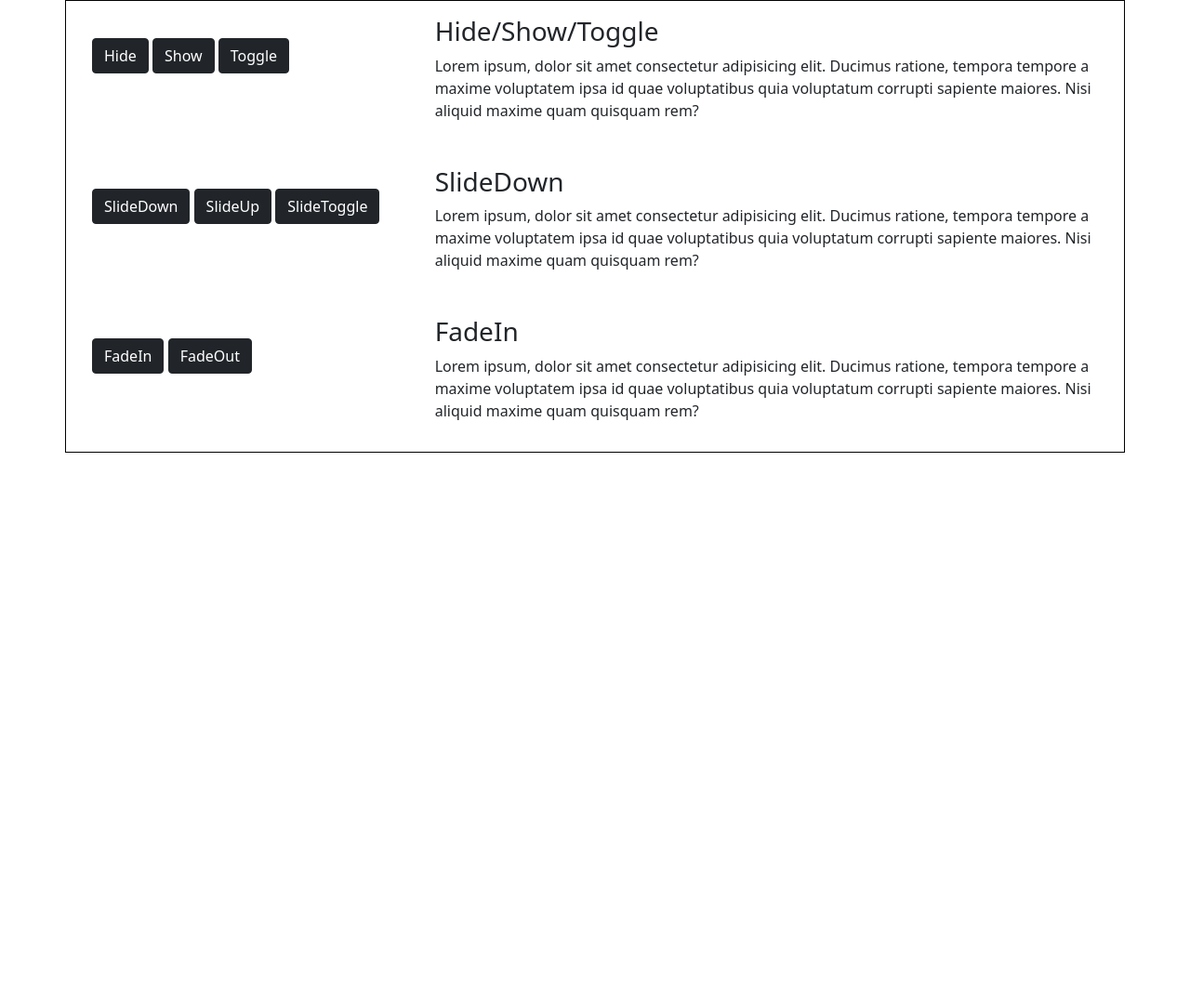
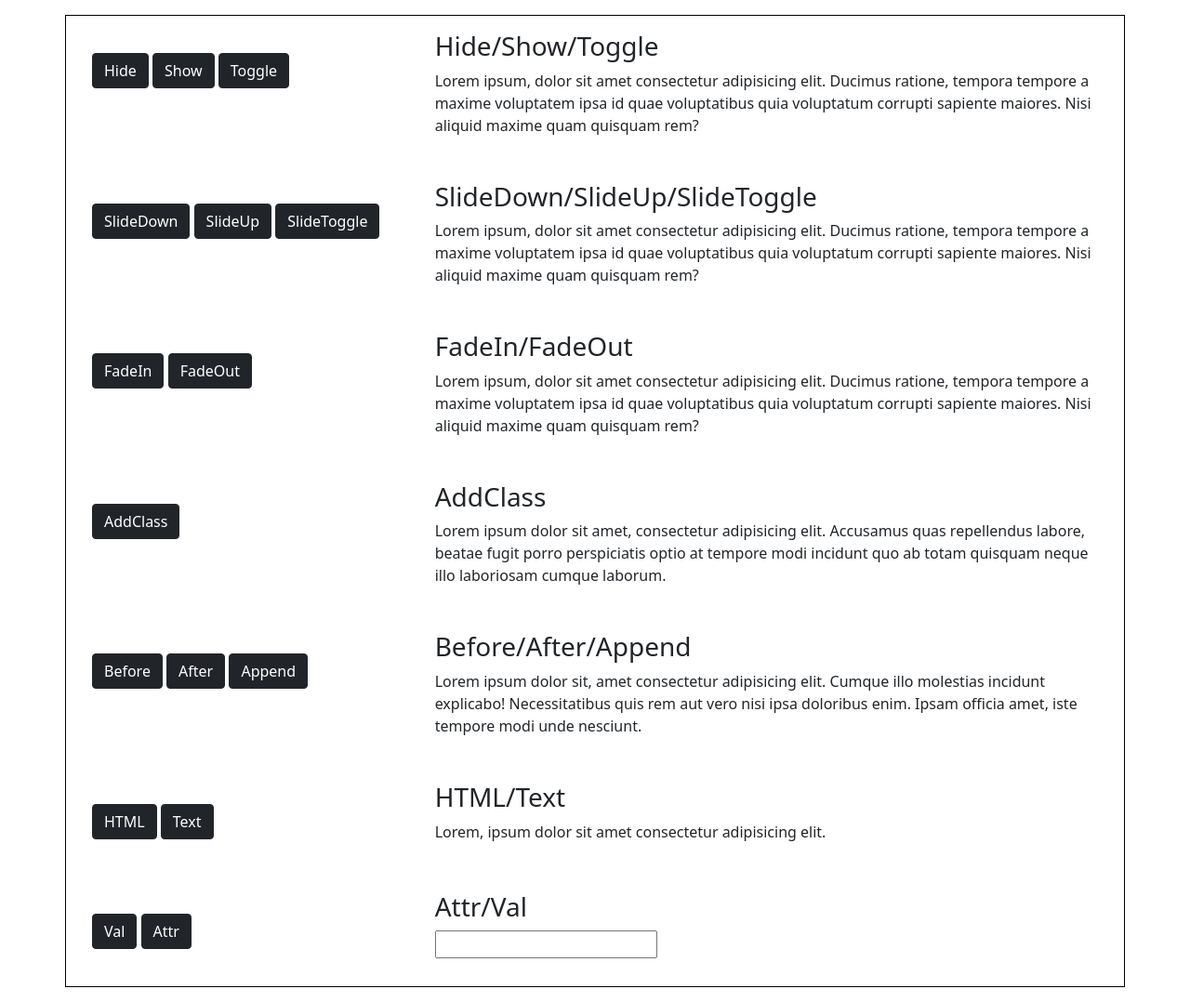
Before and after one commit to dcidcoronado/funciones-jquery, a plain HTML site: page index.html in a window 1280 px wide. Shown: the whole page at 93% size. Before the commit the page ends 800 px from the top, so only its background shows below. Drawn offline with nearby package versions, Linux system fonts and the light colour scheme.

Commit message:
primera entrega

```diff
--- a/index.html
+++ b/index.html
@@ -5,10 +5,10 @@
   <meta http-equiv="X-UA-Compatible" content="IE=edge">
   <meta name="viewport" content="width=device-width, initial-scale=1.0">
   <title>Funciones de jQuery</title>
-  <link href="https://cdn.jsdelivr.net/npm/bootstrap@5.0.0-beta3/dist/css/bootstrap.min.css"
-  rel="stylesheet" integrity="sha384-eOJMYsd53ii+scO/bJGFsiCZc+5NDVN2yr8+0RDqr0Ql0h+rP48ckxlpbzKgwra6"
-  crossorigin="anonymous">
-
+  <link href="https://cdn.jsdelivr.net/npm/bootstrap@5.0.0-beta3/dist/css/bootstrap.min.css" rel="stylesheet" integrity="sha384-eOJMYsd53ii+scO/bJGFsiCZc+5NDVN2yr8+0RDqr0Ql0h+rP48ckxlpbzKgwra6" crossorigin="anonymous">
+  <script src="https://cdn.jsdelivr.net/npm/bootstrap@5.0.0-beta3/dist/js/bootstrap.bundle.min.js"
+        integrity="sha384-JEW9xMcG8R+pH31jmWH6WWP0WintQrMb4s7ZOdauHnUtxwoG2vI5DkLtS3qm9Ekf"
+        crossorigin="anonymous"></script>
   <script src="https://code.jquery.com/jquery-3.6.0.min.js" integrity="sha256-/xUj+3OJU5yExlq6GSYGSHk7tPXikynS7ogEvDej/m4=" crossorigin="anonymous"></script>
   <script>
     $(document).ready(function(){
@@ -36,12 +36,36 @@
       $('#fadeout').on("click", function(){
         $('#third-p').fadeOut();
       });
+      $('#addclass').on("click", function(){
+        $('#fourth-p').addClass("bg-secondary text-white p-2 rounded");
+      });
+
+      $('#before').on("click", function(){
+        $('#fifth-p').before("<p>Inicio</p>");
+      });
+      $('#after').on("click", function(){
+        $('#fifth-p').after("<p>Fin</p>");
+      });
+      $('#append').on("click", function(){
+        $('#fifth-p').append("<p>Lorem ipsum, dolor sit amet consectetur adipisicing elit. Ducimus ratione, tempora tempore a maxime voluptatem ipsa id quae voluptatibus quia voluptatum corrupti sapiente maiores. Nisi aliquid maxime quam quisquam rem?</p>");
+      });
+
+      // $('#html').on("click", function(){
+      //   $("#sixth-p").html("<h4>Hola Mundo</h4>");
+      // });
+      $('#text').on("click", function(){
+        let txt = $("#sixth-p").text();
+        $("#sixth-p").html(txt);
+      });
+
+
+
     });
   </script>
 
 </head>
 <body>
-  <div class="container col-12 m-auto" style="border: 1px solid black;">
+  <div class="container col-12 my-3" style="border: 1px solid black;">
     <div class="row p-3">
       <div class="col-4 py-4">
         <button id="hide" class="btn btn-dark">Hide</button>
@@ -55,25 +79,75 @@
     </div>
     <div class="row p-3">
       <div class="col-4 py-4">
-        <button id="slidedown" class="btn btn-dark"> SlideDown</button>
-        <button id="slideup" class="btn btn-dark"> SlideUp</button>
-        <button id="slidetoggle" class="btn btn-dark"> SlideToggle</button>
+        <button id="slidedown" class="btn btn-dark">SlideDown</button>
+        <button id="slideup" class="btn btn-dark">SlideUp</button>
+        <button id="slidetoggle" class="btn btn-dark">SlideToggle</button>
       </div>
       <div class="col-8">
-        <h3>SlideDown</h3>
+        <h3>SlideDown/SlideUp/SlideToggle</h3>
         <p id="second-p">Lorem ipsum, dolor sit amet consectetur adipisicing elit. Ducimus ratione, tempora tempore a maxime voluptatem ipsa id quae voluptatibus quia voluptatum corrupti sapiente maiores. Nisi aliquid maxime quam quisquam rem?</p>
       </div>
     </div>
     <div class="row p-3">
       <div class="col-4 py-4">
-        <button id="fadein" class="btn btn-dark"> FadeIn</button>
-        <button id="fadeout" class="btn btn-dark"> FadeOut</button>
+        <button id="fadein" class="btn btn-dark">FadeIn</button>
+        <button id="fadeout" class="btn btn-dark">FadeOut</button>
       </div>
       <div class="col-8">
-        <h3>FadeIn</h3>
+        <h3>FadeIn/FadeOut</h3>
         <p id="third-p">Lorem ipsum, dolor sit amet consectetur adipisicing elit. Ducimus ratione, tempora tempore a maxime voluptatem ipsa id quae voluptatibus quia voluptatum corrupti sapiente maiores. Nisi aliquid maxime quam quisquam rem?</p>
       </div>
     </div>
+
+    <div class="row p-3">
+      <div class="col-4 py-4">
+        <button id="addclass" class="btn btn-dark">AddClass</button>
+      </div>
+      <div class="col-8">
+        <h3>AddClass</h3>
+        <p id="fourth-p">Lorem ipsum dolor sit amet, consectetur adipisicing elit. Accusamus quas repellendus labore, beatae fugit porro perspiciatis optio at tempore modi incidunt quo ab totam quisquam neque illo laboriosam cumque laborum.</p>
+      </div>
+    </div>
+
+    <div class="row p-3">
+      <div class="col-4 py-4">
+        <button id="before" class="btn btn-dark">Before</button>
+        <button id="after" class="btn btn-dark">After</button>
+        <button id="append" class="btn btn-dark">Append</button>
+      </div>
+      <div class="col-8">
+        <h3>Before/After/Append</h3>
+        <p id="fifth-p">Lorem ipsum dolor sit, amet consectetur adipisicing elit. Cumque illo molestias incidunt explicabo! Necessitatibus quis rem aut vero nisi ipsa doloribus enim. Ipsam officia amet, iste tempore modi unde nesciunt.</p>
+      </div>
+    </div>
+
+    <div class="row p-3">
+      <div class="col-4 py-4">
+        <button id="html" class="btn btn-dark">HTML</button>
+        <button id="text" class="btn btn-dark">Text</button>
+      </div>
+      <div class="col-8">
+        <h3>HTML/Text</h3>
+        <p id="sixth-p">Lorem, ipsum dolor sit amet consectetur adipisicing elit.</p>
+      </div>
+    </div>
+
+    <div class="row p-3">
+      <div class="col-4 py-4">
+        <button id="val" class="btn btn-dark">Val</button>
+        <button id="attr" class="btn btn-dark">Attr</button>
+      </div>
+      <div class="col-8">
+        <h3>Attr/Val</h3>
+        <form action="GET">
+          <input type="name">
+        </form>
+        <!-- <p id="sixth-p">Lorem, ipsum dolor sit amet consectetur adipisicing elit.</p> -->
+      </div>
+    </div>
+
+
+
   </div>
 
 
```
Also changed, not shown: styles.css (deleted).
